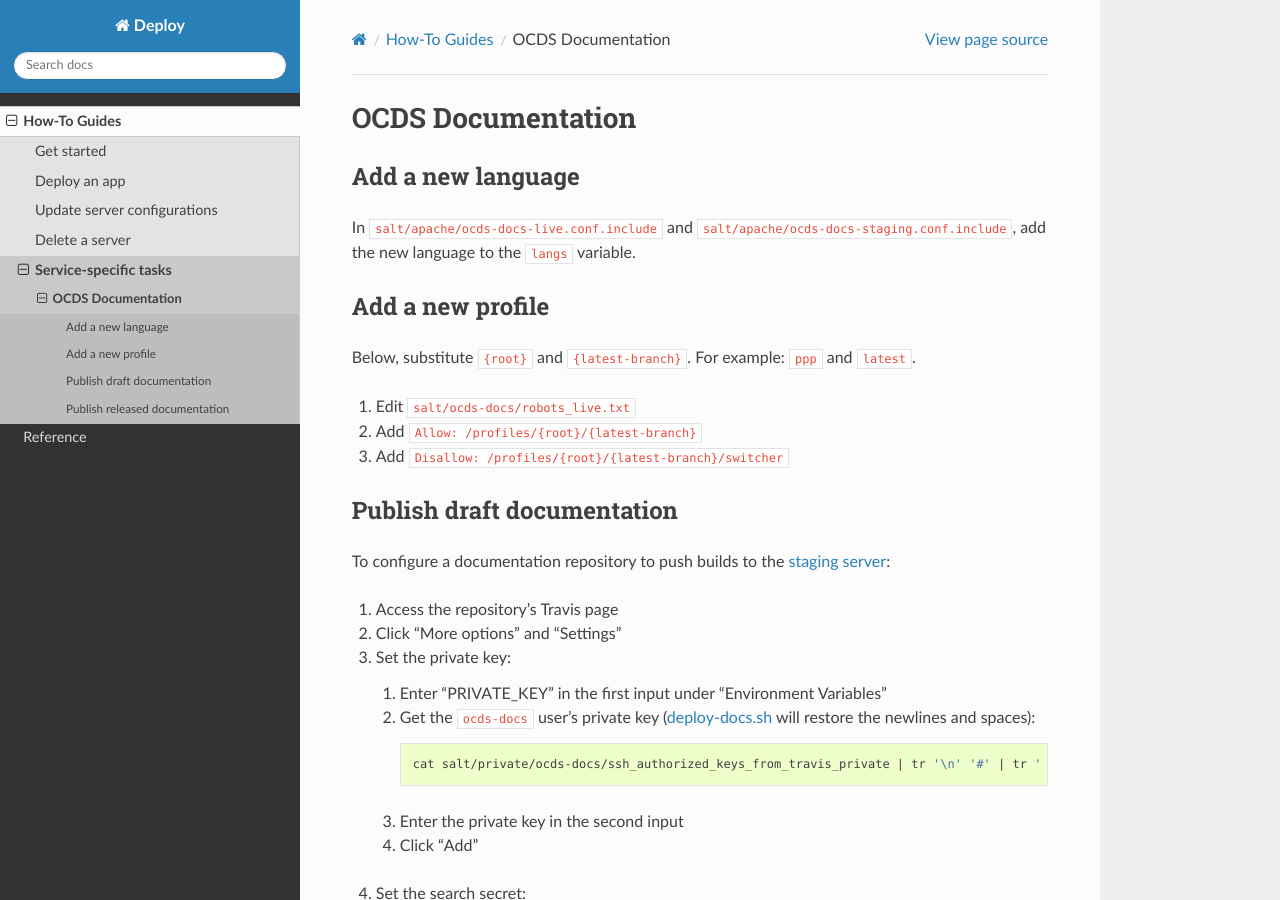
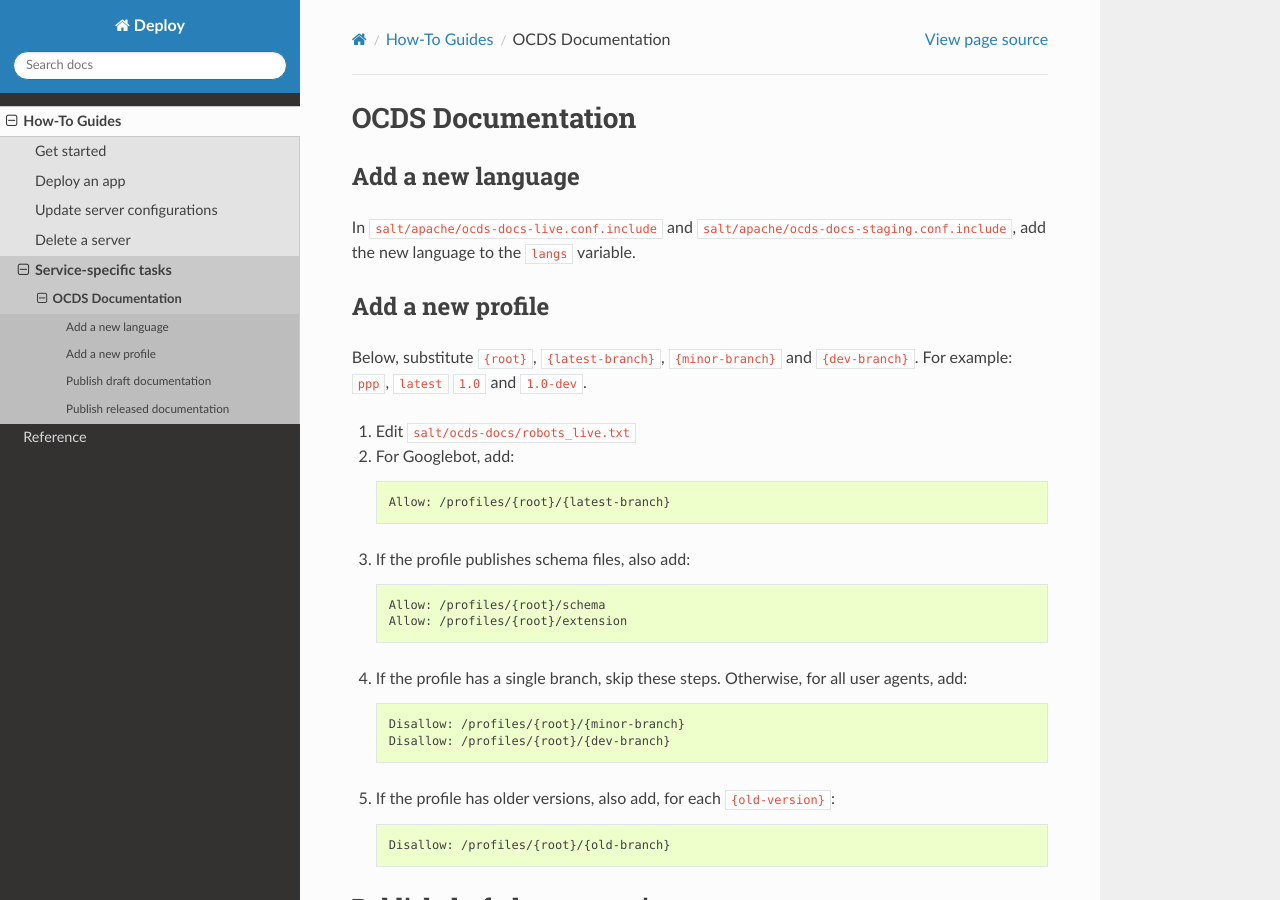
Before and after one commit to open-contracting/deploy, a Sphinx documentation site: the page built from docs/how-to/docs.rst, in a window 1280 px wide and 900 px high. Built offline with Sphinx 7.4.7 and the Read the Docs theme 2.0.0, drawn with Linux system fonts in a browser that asks for light colours; some of the changed text lies outside the part shown.

Commit message:
Docs: Expand instructions on robots.txt and banners

```diff
--- a/docs/how-to/docs.rst
+++ b/docs/how-to/docs.rst
@@ -6,14 +6,39 @@
 
 In ``salt/apache/ocds-docs-live.conf.include`` and ``salt/apache/ocds-docs-staging.conf.include``, add the new language to the ``langs`` variable.
 
+.. _add-new-profile:
+
 Add a new profile
 -----------------
 
-Below, substitute ``{root}`` and ``{latest-branch}``. For example: ``ppp`` and ``latest``.
+Below, substitute ``{root}``, ``{latest-branch}``, ``{minor-branch}`` and ``{dev-branch}``. For example: ``ppp``, ``latest`` ``1.0`` and ``1.0-dev``.
 
 #. Edit ``salt/ocds-docs/robots_live.txt``
-#. Add ``Allow: /profiles/{root}/{latest-branch}``
-#. Add ``Disallow: /profiles/{root}/{latest-branch}/switcher``
+#. For Googlebot, add:
+
+   .. code-block:: none
+
+      Allow: /profiles/{root}/{latest-branch}
+
+#. If the profile publishes schema files, also add:
+
+   .. code-block:: none
+
+      Allow: /profiles/{root}/schema
+      Allow: /profiles/{root}/extension
+
+#. If the profile has a single branch, skip these steps. Otherwise, for all user agents, add:
+
+   .. code-block:: none
+
+      Disallow: /profiles/{root}/{minor-branch}
+      Disallow: /profiles/{root}/{dev-branch}
+
+#. If the profile has older versions, also add, for each ``{old-version}``:
+
+   .. code-block:: none
+
+      Disallow: /profiles/{root}/{old-branch}
 
 .. _publish-draft-documentation:
 
@@ -158,9 +183,11 @@
 .. note::
    You can skip this step if you are not releasing a new major, minor or patch version.
 
-Below, substitute ``{root}``, ``{latest-branch}``, ``{dev-branch}``, ``{formatted-dev-branch}`` and ``{version}``. For example: ``ppp``, ``latest``, ``1.0-dev``, ``1.0 Dev`` and ``1.0.0.beta``.
+Below, substitute ``{root}``, ``{latest-branch}``, ``{dev-branch}``, ``{formatted-dev-branch}``, ``{version}`` and ``{name}``. For example: ``ppp``, ``latest``, ``1.0-dev``, ``1.0 Dev``, ``1.0.0.beta`` and ``OCDS for PPPs``.
 
 If this is the first numbered version of a profile:
+
+#. :ref:`Update salt/ocds-docs/robots_live.txt<add-new-profile>`.
 
 #. In ``salt/apache/ocds-docs-live.conf.include``, add the profile's languages to the ``langs`` variable, and add its latest branch and minor series to the ``profile_versions`` variable.
 
@@ -176,11 +203,26 @@
       <option value="{dev-branch}">{formatted-dev-branch}</option>
       </optgroup>
 
+#. Add a ``salt/ocds-docs/includes/banner_staging_profiles_{root}.html`` file to this repository:
+
+   .. code-block:: html
+
+      <div class="oc-fixed-alert-header">
+          This is a development copy of the {name} docs, the <a href="/profiles/ppp/{root}/en/">latest live version is here</a>.
+      </div>
+
 Otherwise:
 
 #. In the appropriate ``salt/ocds-docs/includes/version-options*.html`` file, update the version number in the text of the first ``option`` element.
 
 If this is a new major or minor version:
+
+#. In ``salt/ocds-docs/robots_live.txt``, disallow the minor branch and its dev branch, for example:
+
+   .. code-block:: html
+
+      Disallow: /1.2
+      Disallow: /1.2-dev
 
 #. In ``salt/apache/ocds-docs-live.conf.include``, add the documentations's minor series to the appropriate ``*_versions`` variable.
 
```
